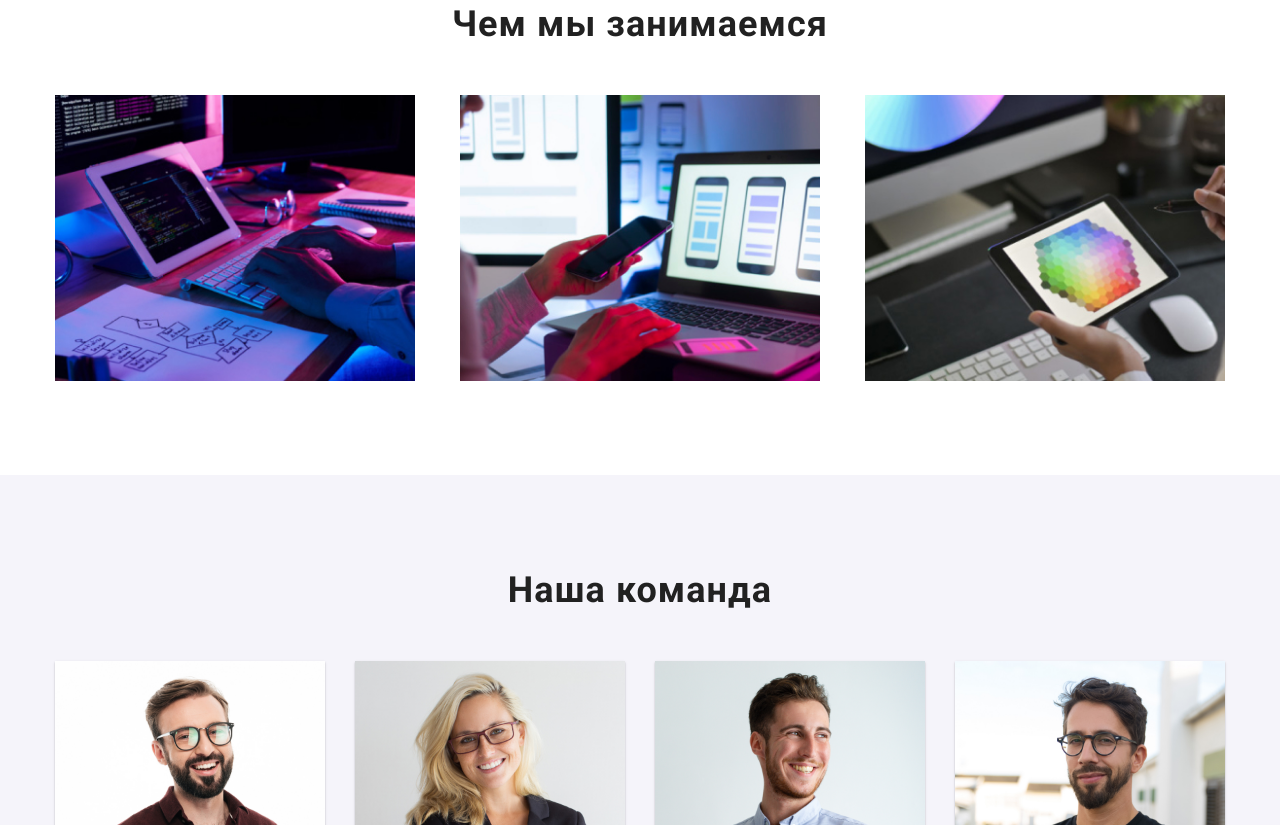
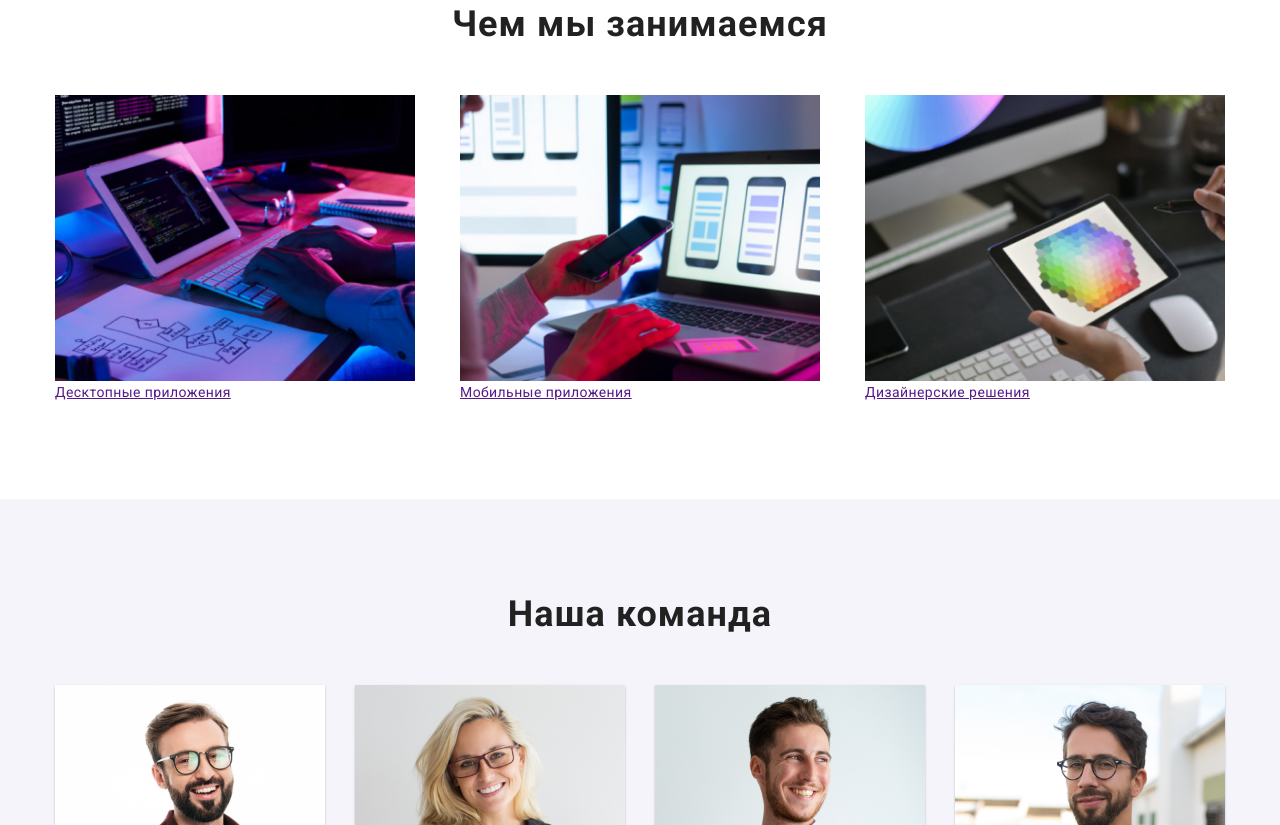
Before and after one commit to anasteti4ka/goit-markup-hw-05, a plain HTML site: page index.html in a window 1280 px wide. Shown: the part 1113-1938 px from the top of the page. Drawn offline with nearby package versions, Linux system fonts and the light colour scheme.

Commit message:
goit-markup-hw-05

```diff
--- a/CSS/styles.css
+++ b/CSS/styles.css
@@ -190,7 +190,7 @@ p {
 
 .title {
   background: #2f303a;
-  background-image: radial-gradient(circle at center, #2F303A40, #2F303A40), url(../img/titlebackimg.jpg);
+  background-image: linear-gradient( to right, #2F303A40, #2F303A40), url(../img/titlebackimg.jpg);
   background-size: cover;
   height: 600px;
 }
@@ -239,6 +239,10 @@ p {
 
 .content-box-about {
   width: calc(100% / 3 - 30px);
+}
+
+.text-wwd {
+
 }
 
 .section {
--- a/index.html
+++ b/index.html
@@ -88,16 +88,19 @@
                 <li class="content-box-about">
                     <a href="">
                         <img src="./img/wwd1.jpg" width="370" height="294" alt="wwd1" />
+                        <p class="text-wwd">Десктопные приложения</p>
                     </a>
                 </li>
                 <li class="content-box-about">
                     <a href="">
                         <img src="./img/wwd2.jpg" width="370" height="294" alt="wwd2" />
+                        <p class="text-wwd">Мобильные приложения</p>
                     </a>
                 </li>
                 <li class="content-box-about">
                     <a href="">
                         <img src="./img/wwd3.jpg" width="370" height="294" alt="wwd3" />
+                        <p class="text-wwd">Дизайнерские решения</p>
                     </a>
                 </li>
             </ul>
```
